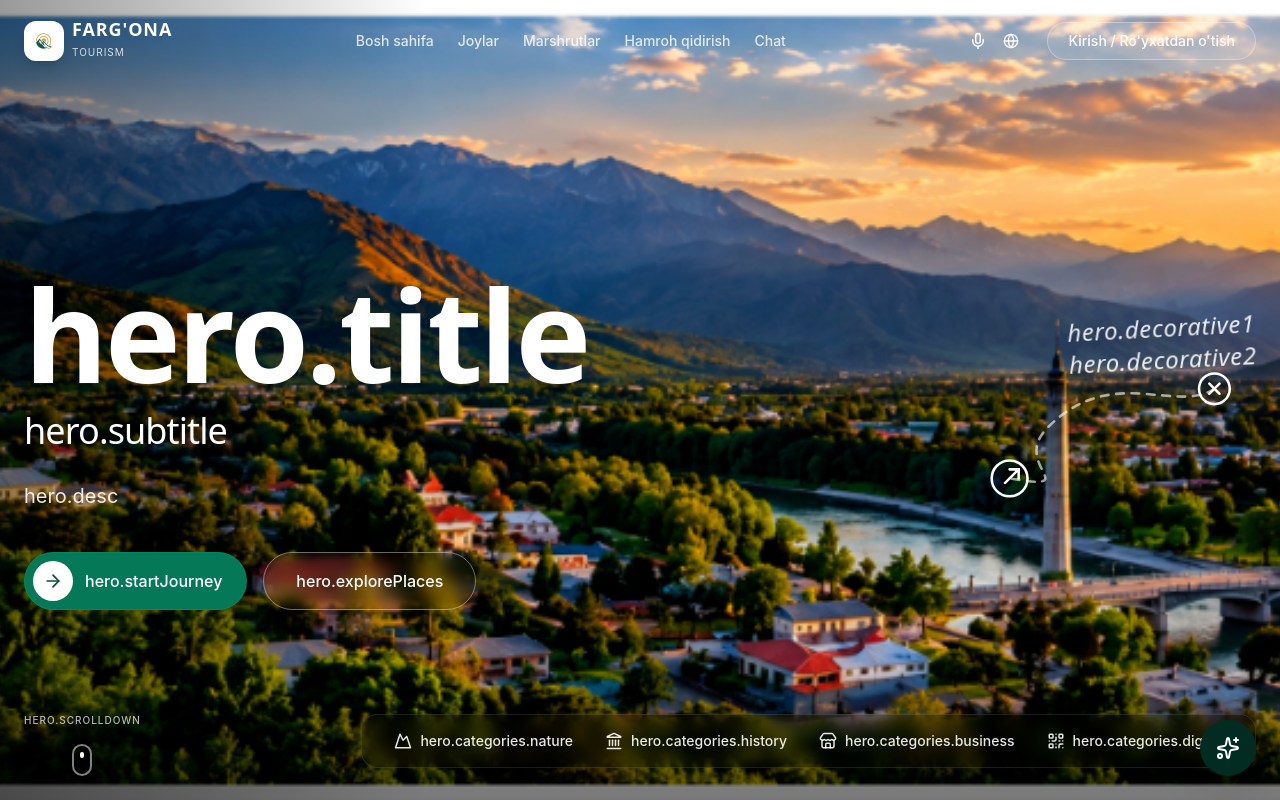
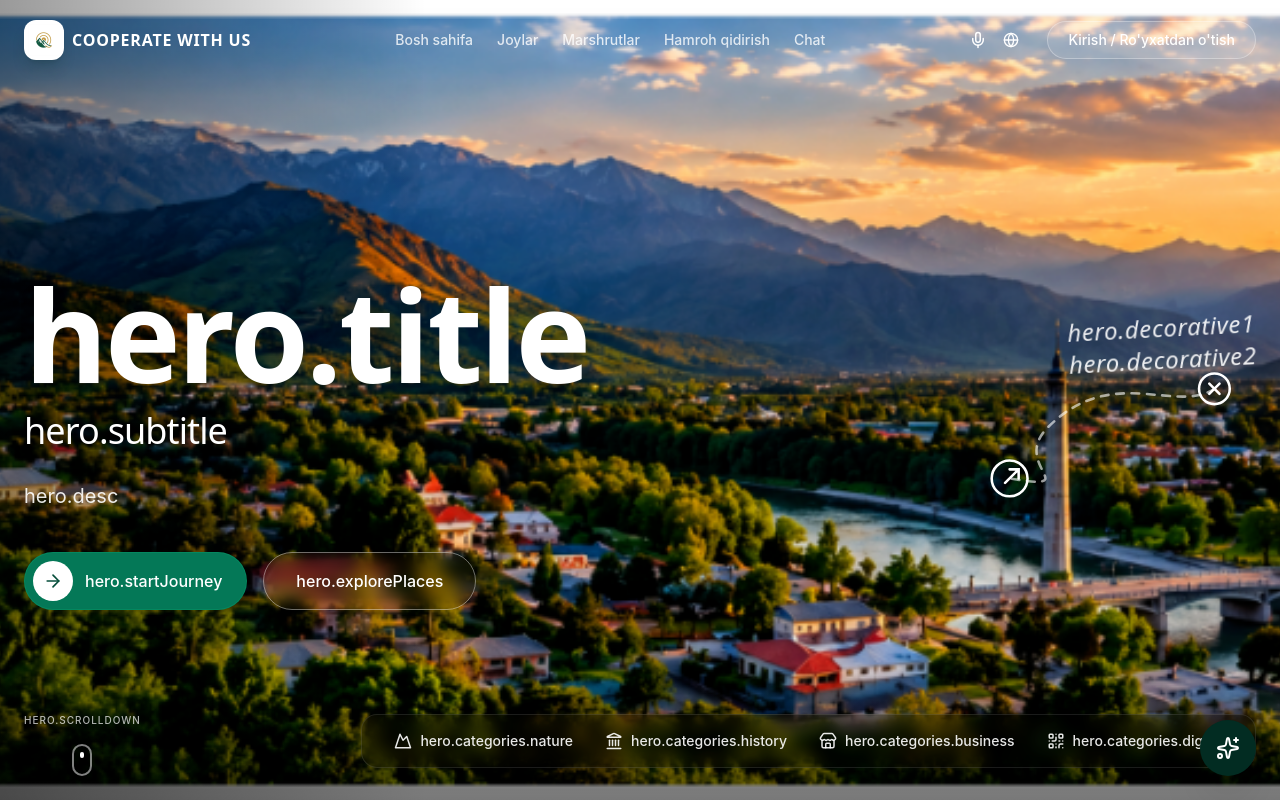
Before and after one commit to xusnidinbaxromjonov-crypto/turist, a React (Vite) app: page / in a window 1280 px wide. Shown: the top 800 px of the page. Built offline with nearby package versions, Linux system fonts and the light colour scheme; the HTML template or start-up script is replaced by a standard one.

Commit message:
Update logo text to COOPERATE WITH US

```diff
--- a/src/components/layout/Footer.tsx
+++ b/src/components/layout/Footer.tsx
@@ -12,11 +12,10 @@ export const Footer = () => {
           <div className="col-span-1 lg:col-span-1">
             <Link to="/" className="flex items-center gap-2 text-emerald-900 mb-4">
               <div className="w-10 h-10 rounded-xl overflow-hidden bg-white shadow-lg shadow-emerald-900/10 flex items-center justify-center p-1">
-                <img src="/logo.png" alt="Farg'ona Tourism Logo" className="w-full h-full object-contain mix-blend-multiply" />
+                <img src="/logo.png" alt="Logo" className="w-full h-full object-contain mix-blend-multiply" />
               </div>
               <div>
-                <h2 className="text-xl font-heading font-bold leading-none tracking-wider text-emerald-900 m-0">FARG'ONA</h2>
-                <span className="text-[10px] tracking-widest uppercase text-emerald-700">Tourism</span>
+                <h2 className="text-base font-heading font-bold leading-none tracking-wider text-emerald-900 m-0 uppercase">COOPERATE WITH US</h2>
               </div>
             </Link>
             <p className="text-emerald-800/80 text-sm mb-6 font-medium italic">
--- a/src/components/layout/Navbar.tsx
+++ b/src/components/layout/Navbar.tsx
@@ -48,11 +48,10 @@ export const Navbar = () => {
       <div className="container mx-auto px-4 md:px-6 flex items-center justify-between">
         <Link to="/" className="flex items-center gap-2 text-white group">
           <div className="w-10 h-10 rounded-xl overflow-hidden bg-white shadow-lg shadow-emerald-900/20 group-hover:scale-105 transition-transform flex items-center justify-center p-1">
-            <img src="/logo.png" alt="Farg'ona Tourism Logo" className="w-full h-full object-contain mix-blend-multiply" />
+            <img src="/logo.png" alt="Logo" className="w-full h-full object-contain mix-blend-multiply" />
           </div>
           <div>
-            <h1 className="text-lg font-heading font-bold leading-none tracking-wider m-0">FARG'ONA</h1>
-            <span className="text-[10px] tracking-widest uppercase opacity-80">Tourism</span>
+            <h1 className="text-sm md:text-base font-heading font-bold leading-none tracking-wider m-0 uppercase">COOPERATE WITH US</h1>
           </div>
         </Link>
 
```
